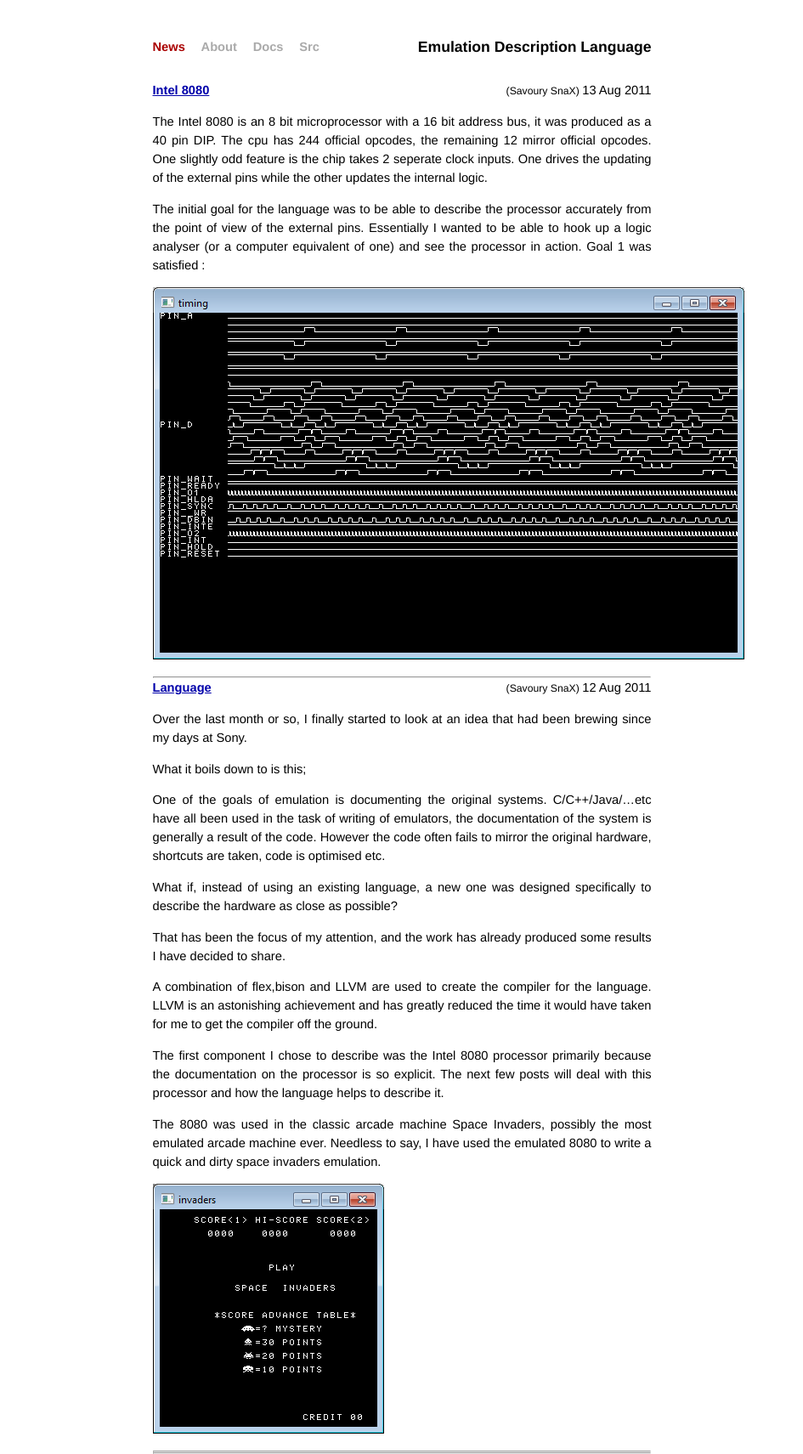
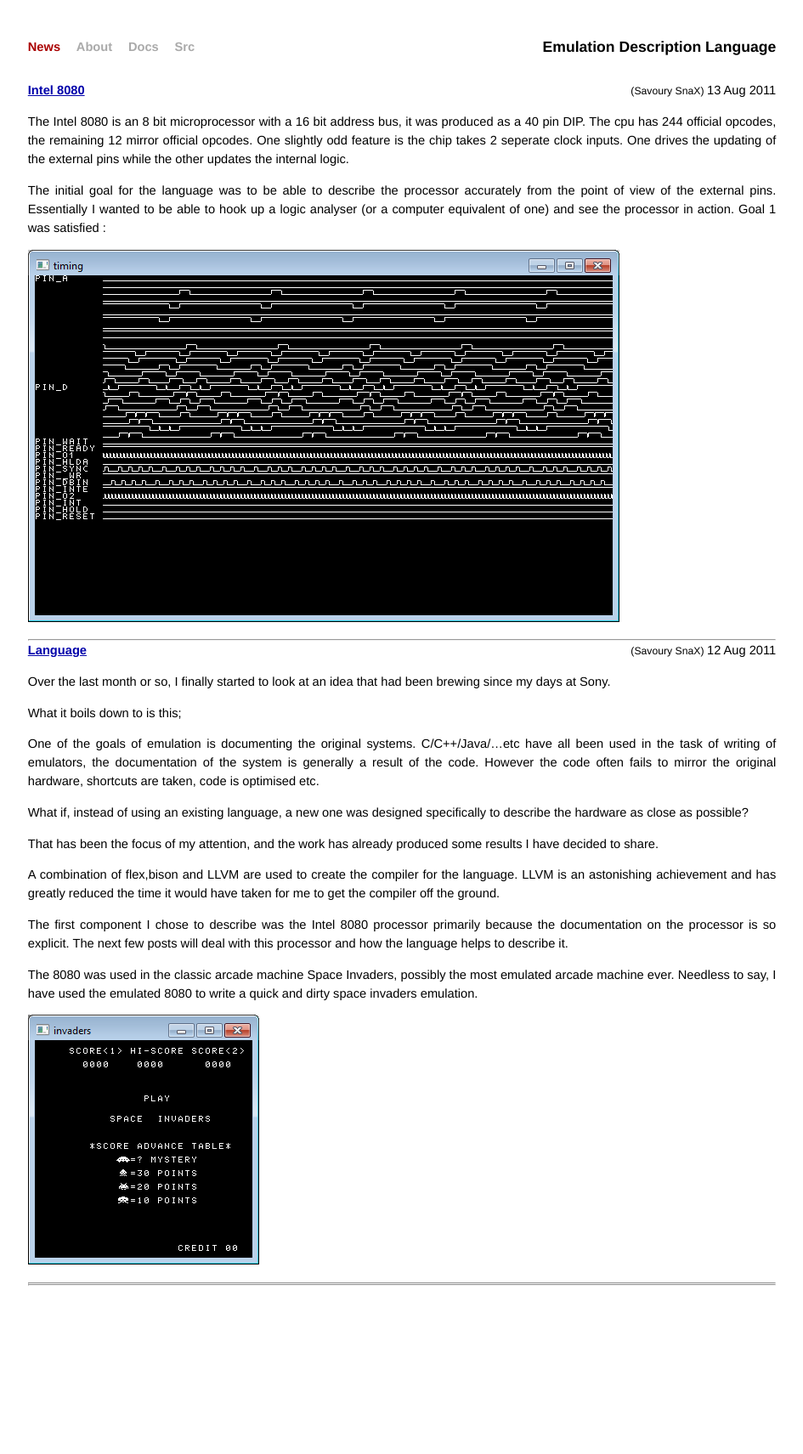
Before and after one commit to SavourySnaX/EDL, a Jekyll site: the page built from index.html, in a window 1280 px wide. Shown: the whole page at 85% size, without its empty margins (167-1112 px from the left). Built offline with Jekyll 4.4.1, drawn with Linux system fonts in a browser that asks for light colours; Markdown is read by kramdown in place of the engine named in the settings; the list of posts is cut into pages by our own code; after the commit the page ends 1513 px from its top, so only the background shows below that.

Commit message:
Increased width of site.

```diff
--- a/css/screen.css
+++ b/css/screen.css
@@ -81,7 +81,7 @@ ul.posts {
 .site {
   font-size: 110%;
   text-align: justify;
-  width: 40em;
+  width: 60em;
   margin: 3em auto 2em auto;
   line-height: 1.5em;
 }
```
